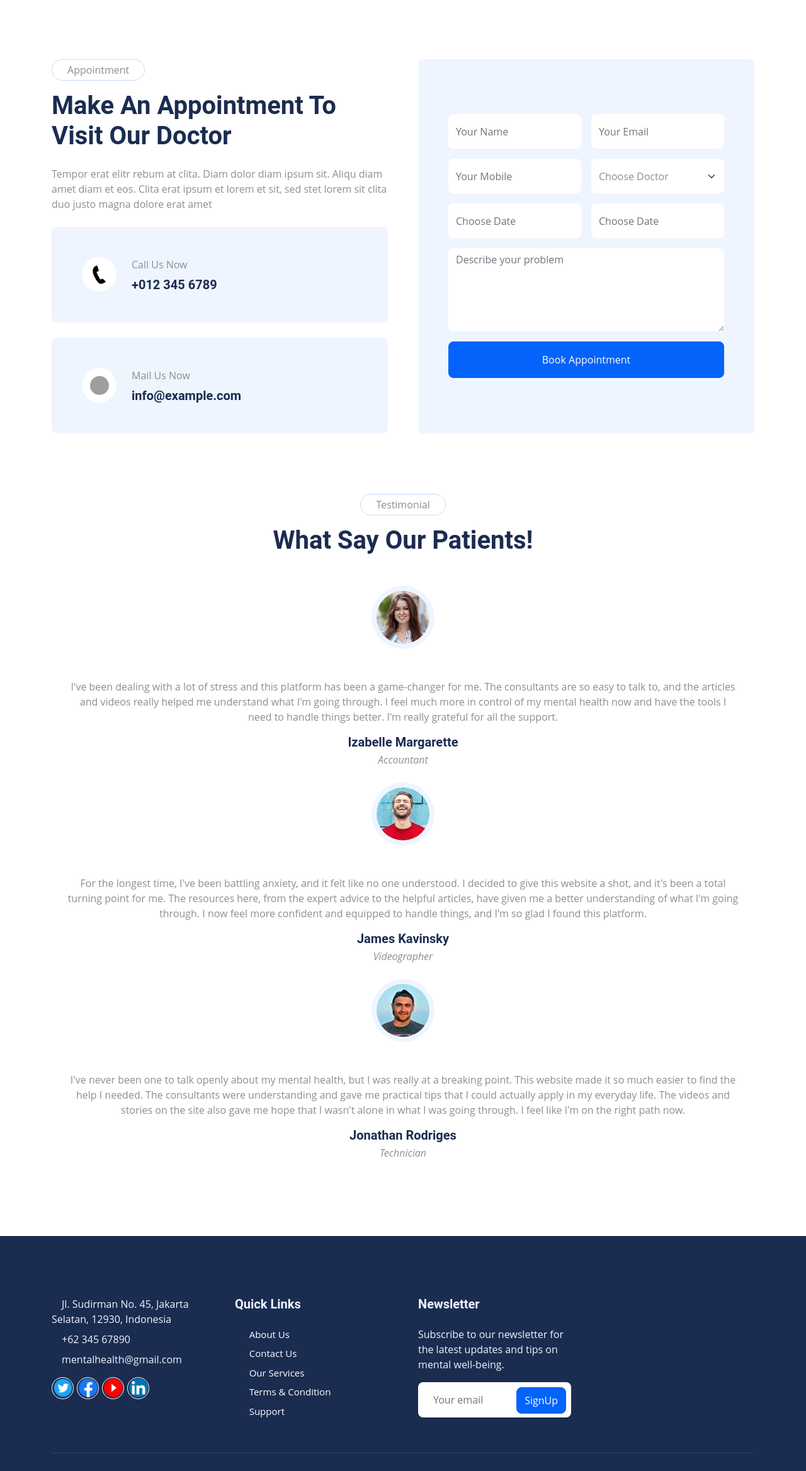
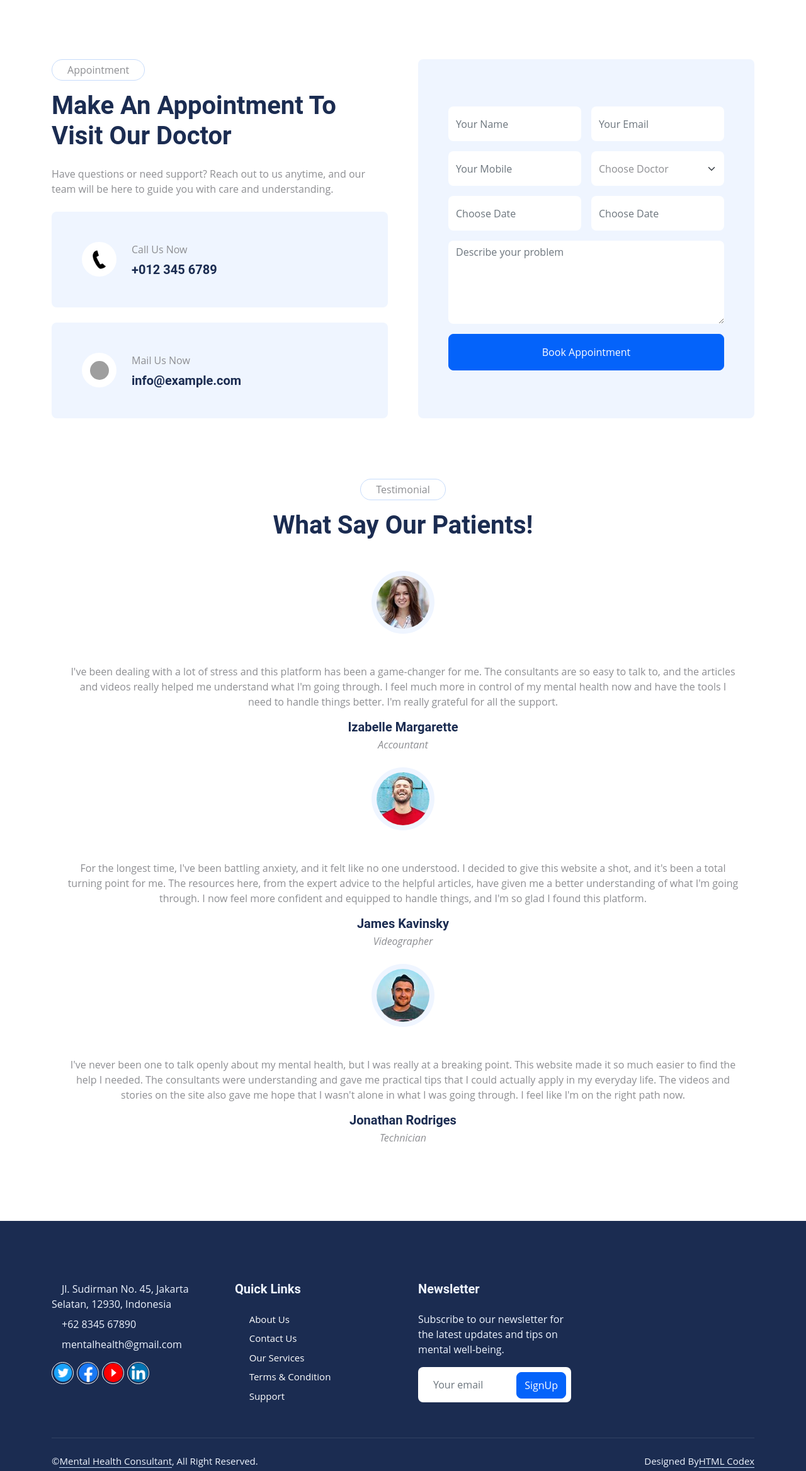
Before and after one commit to avri-el/FrontEndProject-MentalHealth, a React (Create React App) app in the folder my-app-a/: page / in a window 1280 px wide. Shown: the part 4876-7211 px from the top of the page at 63% size. Built offline with nearby package versions, Linux system fonts and the light colour scheme; grey boxes are pictures that could not be loaded.

Commit message:
modified footer and appointment

```diff
--- a/my-app-a/src/components/Appointment/index.js
+++ b/my-app-a/src/components/Appointment/index.js
@@ -9,9 +9,8 @@ const Appointment = () => {
             </p>
             <h1 className="mb-4">Make An Appointment To Visit Our Doctor</h1>
             <p className="mb-4">
-              Tempor erat elitr rebum at clita. Diam dolor diam ipsum sit. Aliqu
-              diam amet diam et eos. Clita erat ipsum et lorem et sit, sed stet
-              lorem sit clita duo justo magna dolore erat amet
+              Have questions or need support? Reach out to us anytime, and our
+              team will be here to guide you with care and understanding.
             </p>
             <div className="bg-light rounded d-flex align-items-center p-5 mb-4">
               <div
--- a/my-app-a/src/components/Footer/index.js
+++ b/my-app-a/src/components/Footer/index.js
@@ -13,7 +13,7 @@ const Footer = () => {
             </p>
             <p className="mb-2">
               <i className="fa fa-phone-alt me-3" />
-              +62 345 67890
+              +62 8345 67890
             </p>
             <p className="mb-2">
               <i className="fa fa-envelope me-3" />
```
